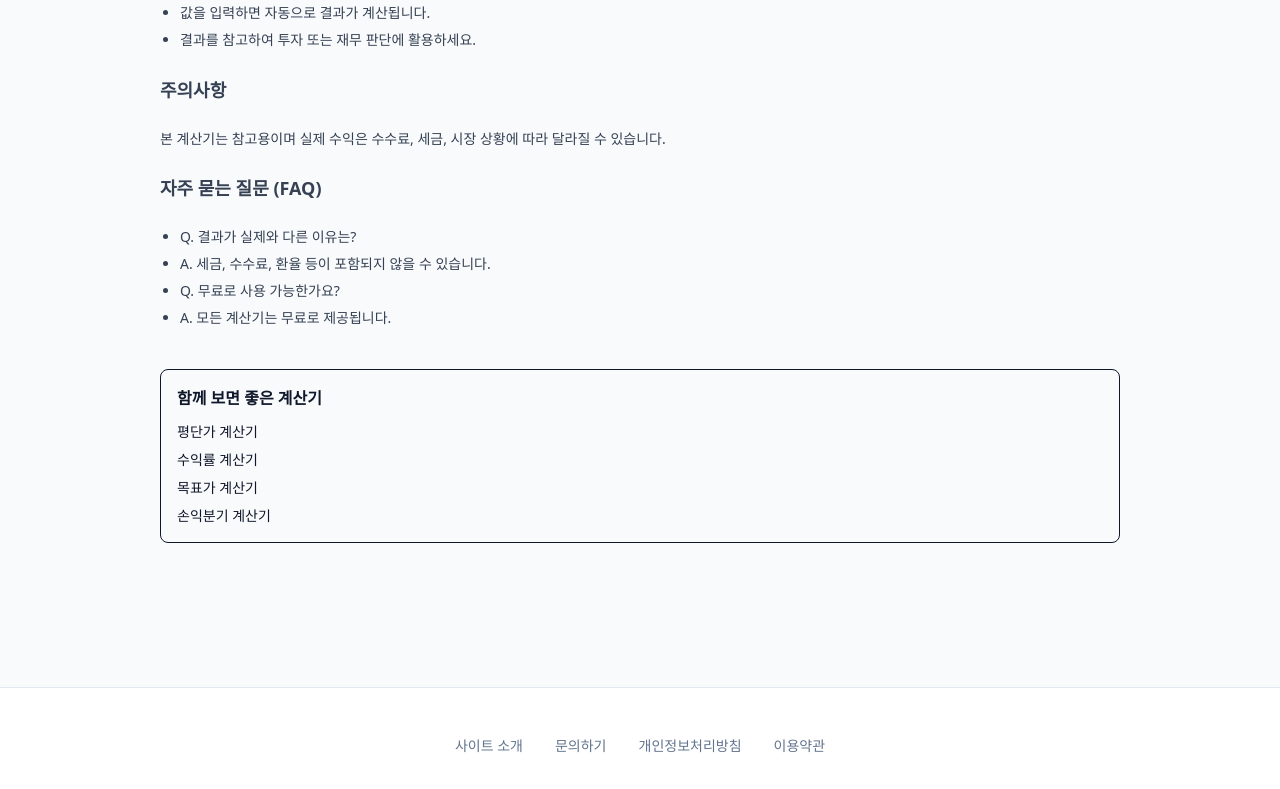
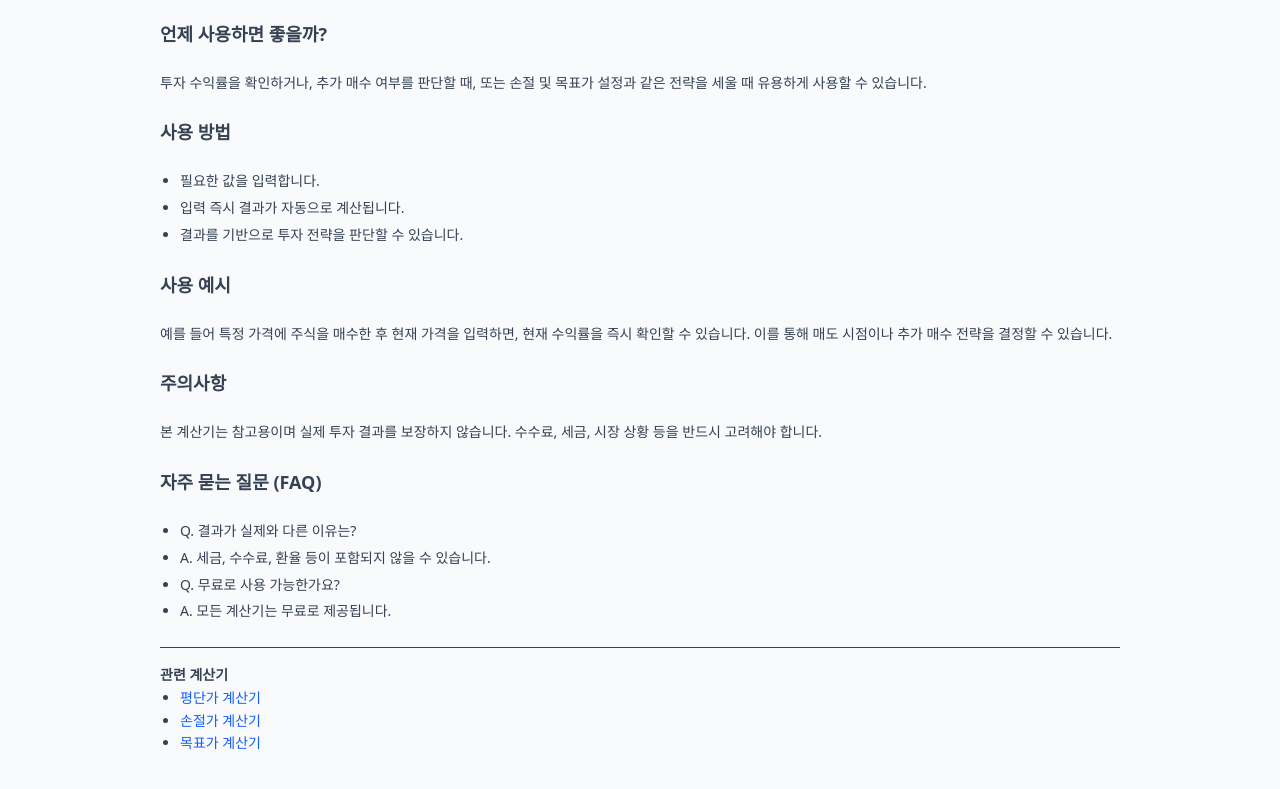
Before and after one commit to YG-coder/stock-calculator, a Next.js app: page /profit-calculator in a window 1280 px wide. Shown: the part 3320-4109 px from the top of the page. Built offline with nearby package versions, Linux system fonts and the light colour scheme.

Commit message:
feat: SEO 콘텐츠 강화 및 애드센스 승인 대비

```diff
--- a/src/components/seo/SeoContent.tsx
+++ b/src/components/seo/SeoContent.tsx
@@ -1,7 +1,5 @@
 /**
- * SEO용 공통 콘텐츠 컴포넌트
- * - 애드센스 승인 필수
- * - 모든 계산기 페이지 하단에 삽입
+ * SEO + 애드센스 승인용 콘텐츠 컴포넌트 (최종 버전)
  */
 
 type Props = {
@@ -13,8 +11,17 @@
 export default function SeoContent({ title, description, formula }: Props) {
     return (
         <section className="mt-12 space-y-6 text-sm text-gray-700 leading-relaxed">
+
             <h2 className="text-xl font-bold">{title}란?</h2>
-            <p>{description}</p>
+            <p>
+                {description}
+            </p>
+
+            <p>
+                이 계산기는 복잡한 금융 계산을 간단하게 처리할 수 있도록 설계된 도구입니다.
+                투자자 및 일반 사용자 누구나 쉽게 사용할 수 있으며,
+                빠른 의사결정을 돕는 것을 목표로 합니다.
+            </p>
 
             {formula && (
                 <>
@@ -23,15 +30,30 @@
                 </>
             )}
 
+            <h3 className="text-lg font-semibold">언제 사용하면 좋을까?</h3>
+            <p>
+                투자 수익률을 확인하거나, 추가 매수 여부를 판단할 때,
+                또는 손절 및 목표가 설정과 같은 전략을 세울 때 유용하게 사용할 수 있습니다.
+            </p>
+
             <h3 className="text-lg font-semibold">사용 방법</h3>
             <ul className="list-disc pl-5 space-y-1">
-                <li>값을 입력하면 자동으로 결과가 계산됩니다.</li>
-                <li>결과를 참고하여 투자 또는 재무 판단에 활용하세요.</li>
+                <li>필요한 값을 입력합니다.</li>
+                <li>입력 즉시 결과가 자동으로 계산됩니다.</li>
+                <li>결과를 기반으로 투자 전략을 판단할 수 있습니다.</li>
             </ul>
+
+            <h3 className="text-lg font-semibold">사용 예시</h3>
+            <p>
+                예를 들어 특정 가격에 주식을 매수한 후 현재 가격을 입력하면,
+                현재 수익률을 즉시 확인할 수 있습니다.
+                이를 통해 매도 시점이나 추가 매수 전략을 결정할 수 있습니다.
+            </p>
 
             <h3 className="text-lg font-semibold">주의사항</h3>
             <p>
-                본 계산기는 참고용이며 실제 수익은 수수료, 세금, 시장 상황에 따라 달라질 수 있습니다.
+                본 계산기는 참고용이며 실제 투자 결과를 보장하지 않습니다.
+                수수료, 세금, 시장 상황 등을 반드시 고려해야 합니다.
             </p>
 
             <h3 className="text-lg font-semibold">자주 묻는 질문 (FAQ)</h3>
@@ -41,6 +63,17 @@
                 <li>Q. 무료로 사용 가능한가요?</li>
                 <li>A. 모든 계산기는 무료로 제공됩니다.</li>
             </ul>
+
+            {/* 🔥 핵심: 내부 링크 */}
+            <div className="pt-4 border-t">
+                <p className="font-semibold">관련 계산기</p>
+                <ul className="list-disc ml-5">
+                    <li><a href="/average-price" className="text-blue-600">평단가 계산기</a></li>
+                    <li><a href="/loss-cut" className="text-blue-600">손절가 계산기</a></li>
+                    <li><a href="/target-price" className="text-blue-600">목표가 계산기</a></li>
+                </ul>
+            </div>
+
         </section>
     )
 }
```
